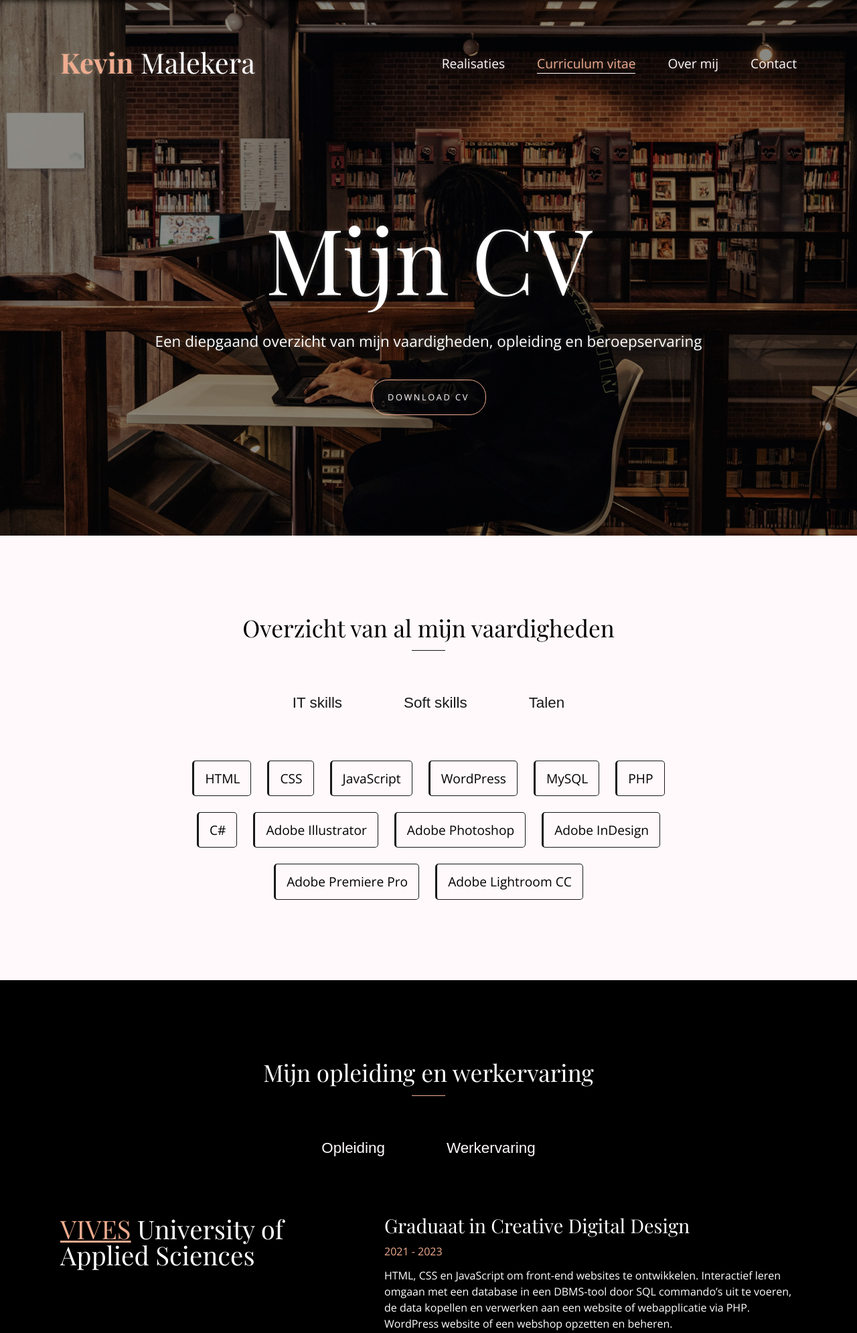
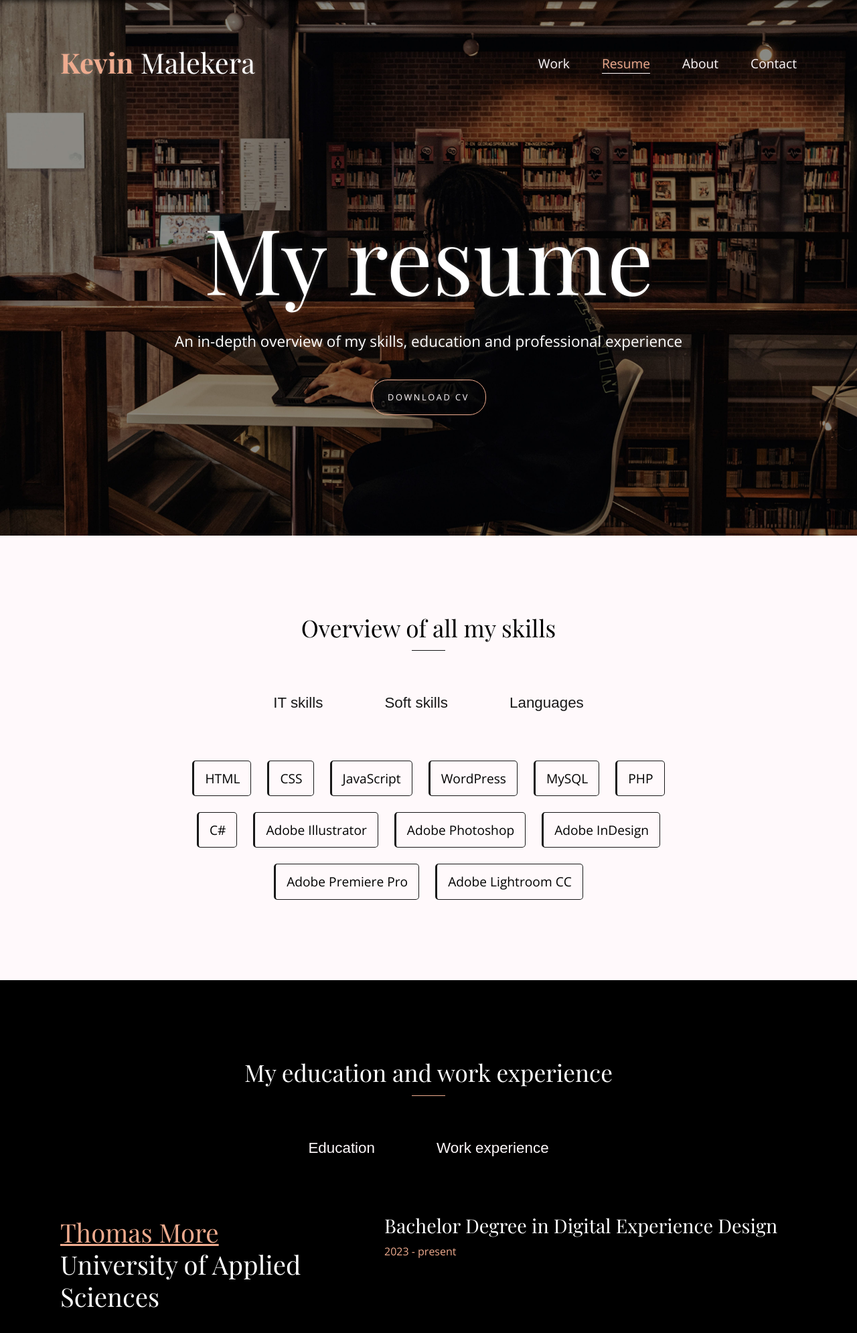
Before and after one commit to kevinmlk/portfolio-website-27-jul-2022, a PHP site: page /resume in a window 1280 px wide. Shown: the top 1991 px of the page at 67% size. Run offline with PHP 8.4, Linux system fonts and the light colour scheme; some libraries are stand-ins or nearby versions; some web fonts are replaced.

Commit message:
Translated and added education & work experiences to the page

```diff
--- a/assets/css/screen.css
+++ b/assets/css/screen.css
@@ -391,12 +391,12 @@
     font-size: 2.4em;
     width: 450px;
     text-align: left;
+    line-height: 125%;
 }
 
 .work-row h4 a {
     color: var(--coral);
     text-decoration: underline;
-    text-transform: uppercase;
     transition: ease .5s;
 }
 
--- a/resume.php
+++ b/resume.php
@@ -11,38 +11,32 @@
             gtag('config', 'G-H55DCDM7PL');
         </script>
         <!-- Title -->
-        <title>Curriculum Vitae | Kevin Malekera</title>
+        <title>Resume | Kevin Malekera</title>
         <!-- SEO -->
-         <meta name="title" content="Kevin Malekera - Curriculum Vitae">
-         <meta name="description" content="Hier kunt u mijn opleiding en werkervaring raadplegen. Als u het wenst kunt u mijn cv downloaden.">
-         <meta name="keywords" content="kevin malekera, kevin, malekera, cv, Curriculum vitae, vaardigheden, opleiding, werk ervaring, beroepservaring, it skills, soft skills, talen, html, css, javascript, php, mysql, wordpress, c#, adobe, illustrator, photoshop, premiere pro, indesign, lightroom, vives, hogeschool, Sint-Jozefsinstituut, graduaat, graduaatsopleiding, cdd, creative digital design, Diploma, secundair onderwijs, networks en it, fhg, flow hospitality group, digital design, stagiair">
+        <meta name="title" content="Kevin Malekera - Resume">
+        <meta name="description" content="Here you can see my education and work experience. If you wish, you can download my resume.">
+        <meta name="keywords" content="kevin malekera, kevin, malekera, cv, Curriculum vitae, resume, skills, education, work experience, it skills, soft skills, languages, html, css, javascript, php, mysql, wordpress, c#, adobe, illustrator, photoshop, premiere pro, indesign, lightroom, vives, university college, Sint-Jozefsinstituut, associate degree, cdd, creative digital design, Diploma, high school, networks & it, fhg, flow hospitality group, digital design, intern, Thomas More, Digital Experience Design">
         <meta name="robots" content="index, follow">
         <meta http-equiv="content-type" content="text/html; charset=utf-8"/>
         <meta name="author" content="Kevin Malekera">
         <meta name="viewport" content="width=device-width, initial-scale=1">
         <!-- Language meta tags -->
-        <link rel="alternate" hreflang="nl-nl" href="https://kevinmalekera.be/resume">
-        <link rel="alternate" hreflang="nl-be" href="https://kevinmalekera.be/resume">
-        <link rel="alternate" hreflang="nl" href="https://kevinmalekera.be/resume">
-        <link rel="alternate" hreflang="fr-fr" href="https://kevinmalekera.be/resume?lang=fr">
-        <link rel="alternate" hreflang="fr-be" href="https://kevinmalekera.be/resume?lang=fr">
-        <link rel="alternate" hreflang="fr" href="https://kevinmalekera.be/resume?lang=fr">
-        <link rel="alternate" hreflang="en-gb" href="https://kevinmalekera.be/resume?lang=en">
-        <link rel="alternate" hreflang="en-us" href="https://kevinmalekera.be/resume?lang=en">
-        <link rel="alternate" hreflang="en" href="https://kevinmalekera.be/resume?lang=en">
+        <link rel="alternate" hreflang="en-gb" href="https://kevinmalekera.be/resume.php">
+        <link rel="alternate" hreflang="en-us" href="https://kevinmalekera.be/resume.php">
+        <link rel="alternate" hreflang="en" href="https://kevinmalekera.be/resume.php">
         <!-- Favicon -->
-        <link rel="apple-touch-icon" sizes="180x180" href="assets/media/favicon/apple-touch-icon.png">
-        <link rel="icon" type="image/png" sizes="32x32" href="assets/media/favicon/favicon-32x32.png">
-        <link rel="icon" type="image/png" sizes="16x16" href="assets/media/favicon/favicon-16x16.png">
-        <link rel="manifest" href="assets/media/favicon/site.webmanifest">
-        <link rel="mask-icon" href="assets/media/favicon/safari-pinned-tab.svg" color="#000000">
+        <link rel="apple-touch-icon" sizes="180x180" href="./assets/media/favicon/apple-touch-icon.png">
+        <link rel="icon" type="image/png" sizes="32x32" href="./assets/media/favicon/favicon-32x32.png">
+        <link rel="icon" type="image/png" sizes="16x16" href="./assets/media/favicon/favicon-16x16.png">
+        <link rel="manifest" href="./assets/media/favicon/site.webmanifest">
+        <link rel="mask-icon" href="./assets/media/favicon/safari-pinned-tab.svg" color="#000000">
         <meta name="msapplication-TileColor" content="#000000">
         <meta name="theme-color" content="#ffffff">
         <!-- CSS files -->
-        <link rel="stylesheet" href="assets/css/reset.css">
-        <link rel="stylesheet" href="assets/css/template.css">
-        <link rel="stylesheet" href="assets/css/screen.css">
-        <link rel="stylesheet" href="assets/css/responsive.css">
+        <link rel="stylesheet" href="./assets/css/reset.css">
+        <link rel="stylesheet" href="./assets/css/template.css">
+        <link rel="stylesheet" href="./assets/css/screen.css">
+        <link rel="stylesheet" href="./assets/css/responsive.css">
         <!-- Google fonts -->
         <link rel="preconnect" href="https://fonts.googleapis.com">
         <link rel="preconnect" href="https://fonts.gstatic.com" crossorigin>
@@ -82,10 +61,10 @@
                         <div>
                             <div>
                                 <ul>
-                                    <li><a href="work" class="underline-hover-white">Realisaties</a></li>
-                                    <li><a href="resume" class="underline-hover-white">Curriculum vitae</a></li>
-                                    <li><a href="about" class="underline-hover-white">Over mij</a></li>
-                                    <li><a href="contact" class="underline-hover-white">Contact</a></li>
+                                    <li><a href="./work.php" class="underline-hover-white">Work</a></li>
+                                    <li><a href="./resume.php" class="underline-hover-white">Resume</a></li>
+                                    <li><a href="./about.php" class="underline-hover-white">About</a></li>
+                                    <li><a href="./contact.php" class="underline-hover-white">Contact</a></li>
                                 </ul>
                             </div>
                         </div>
@@ -94,18 +73,18 @@
                 <!-- Main navigation -->
                 <nav>
                     <ul>
-                        <li><a href="work" class="underline-hover-white">Realisaties</a></li>
-                        <li><a href="resume" class="active">Curriculum vitae</a></li>
-                        <li><a href="about" class="underline-hover-white">Over mij</a></li>
-                        <li><a href="contact" class="underline-hover-white">Contact</a></li>
+                        <li><a href="./work.php" class="underline-hover-white">Work</a></li>
+                        <li><a href="./resume.php" class="active">Resume</a></li>
+                        <li><a href="./about.php" class="underline-hover-white">About</a></li>
+                        <li><a href="./contact.php" class="underline-hover-white">Contact</a></li>
                     </ul>
                 </nav>
             </div>
 
             <div class="parallax-content">
-                <h1>Mijn CV</h1>
-                <p>Een diepgaand overzicht van mijn vaardigheden, opleiding en beroepservaring</p>
-                <a href="assets/media/resume-EN.pdf" class="button-coral" download="resume-KevinMalekera.pdf">Download CV</a>
+                <h1>My resume</h1>
+                <p>An in-depth overview of my skills, education and professional experience</p>
+                <a href="./assets/media/resume-EN.pdf" class="button-coral" download="resume-KevinMalekera.pdf">Download CV</a>
             </div>
 
             <div></div>
@@ -115,13 +94,13 @@
             <!-- Skills overview section -->
             <section class="white-bg">
                 <div class="fw-container">
-                    <h3>Overzicht van al mijn vaardigheden</h3>
+                    <h3>Overview of all my skills</h3>
                     <div class="line grey"></div>
                     <!-- Navigation -->
                     <ul class="skills-buttons reveal fade-bottom" id="toggle-skill">
                         <li><button class="underline-hover-black" id="it-skills-button" onclick="divVisibility('it-skills')">IT skills</button></li>
                         <li><button class="underline-hover-black" id="soft-skills-button" onclick="divVisibility('soft-skills')">Soft skills</button></li>
-                        <li><button class="underline-hover-black" id="languages-button" onclick="divVisibility('languages')">Talen</button></li>
+                        <li><button class="underline-hover-black" id="languages-button" onclick="divVisibility('languages')">Languages</button></li>
                     </ul>
                     <!-- IT skills -->
                     <ul class="skills-container reveal fade-bottom" id="it-skills">
@@ -140,38 +119,46 @@
                     </ul>
                     <!-- Soft skills -->
                     <ul class="skills-container reveal fade-bottom" id="soft-skills">
-                        <li>Teamspeler</li>
-                        <li>Creatief</li>
-                        <li>Flexibel</li>
-                        <li>Communicatief</li>
-                        <li>Probleemoplossend</li>
-                        <li>Stressbestendig</li>
+                        <li>Team player</li>
+                        <li>Creative</li>
+                        <li>Flexible</li>
+                        <li>Communicative</li>
+                        <li>Problem-solving</li>
+                        <li>Stress resistant</li>
                     </ul>
                     <!-- Languages -->
                     <ul class="skills-container reveal fade-bottom" id="languages">
-                        <li>Nederlands</li>
-                        <li>Frans</li>
-                        <li>Engels</li>
+                        <li>Dutch</li>
+                        <li>French</li>
+                        <li>English</li>
                     </ul>
                 </div>
             </section>
             <!-- Education & experience section -->
             <section class="black-bg">
                 <div class="fw-container">
-                    <h3>Mijn opleiding en werkervaring</h3>
+                    <h3>My education and work experience</h3>
                     <div class="line coral"></div>
                     <!-- Navigation -->
                     <ul class="work-buttons reveal fade-bottom" id="toggle-work">
-                        <li><button class="underline-hover-white">Opleiding</button></li>
-                        <li><button class="underline-hover-white">Werkervaring</button></li>
+                        <li><button class="underline-hover-white">Education</button></li>
+                        <li><button class="underline-hover-white">Work experience</button></li>
                     </ul>
                     <!-- Education -->
                     <div class="work-education" id="education">
+                        <!-- Thomas more row -->
+                        <div class="work-row  reveal fade-bottom">
+                            <h4><a href="https://www.wearexd.be/" target="_blank">Thomas More</a> University of Applied Sciences</h4>
+                            <div class="work-description">
+                                <h5>Bachelor Degree in Digital Experience Design</h5>
+                                <h6>2023 - present</h6>
+                            </div>
+                        </div>
                         <!-- Vives row -->
                         <div class="work-row  reveal fade-bottom">
                             <h4><a href="https://www.vives.be/nl/technology/creative-digital-design" target="_blank">Vives</a> University of Applied Sciences</h4>
                             <div class="work-description">
-                                <h5>Graduaat in Creative Digital Design</h5>
+                                <h5>Associate Degree in Digital Design</h5>
                                 <h6>2021 - 2023</h6>
                                 <p>
                                     HTML, CSS en JavaScript om front-end websites te ontwikkelen. Interactief leren omgaan met een database in een DBMS-tool door SQL commando’s uit te voeren, de data kopellen en verwerken aan een website of webapplicatie via PHP. WordPress website of een webshop opzetten en beheren.
@@ -206,11 +193,56 @@
                     </div>
                     <!-- Experience -->
                     <div class="work-experience" id="experience">
-                        <!-- Vives row -->
+                        <!-- lsDevign 2 row -->
+                        <div class="work-row reveal fade-bottom">
+                            <h4><a href="https://www.lsdevign.be/nl/" target="_blank">lsDevign</a></h4>
+                            <div class="work-description">
+                                <h5>UX/UI Designer</h5>
+                                <h6>2023</h6>
+                                <ul>
+                                    <li>Bugs opsporen en oplossen op de C-Holidays website en de UX/UI van de site verbeteren.</li>
+                                    <li>Live visuals voor de schermen binnen het hotel aanpassen, vluchtplan bewerken met Adobe designtools.</li>
+                                    <li>Foto's en video's maken van de hotels, vakantiehuizen en sfeer foto's op het strand. Materiaal vervolgens bewerken met Adobe programma's voor op sociale media.</li>
+                                    <li>Rebranding van de C-Holidays website naar Belcoast Holidays.</li>
+                                    <li>SEO van de website verbeteren.</li>
+                                </ul>
+                            </div>
+                        </div>
+                        <!-- lsDevign 1 row -->
+                        <div class="work-row reveal fade-bottom">
+                            <h4><a href="https://www.lsdevign.be/nl/" target="_blank">lsDevign</a></h4>
+                            <div class="work-description">
+                                <h5>UX/UI Design Intern</h5>
+                                <h6>2023</h6>
+                                <ul>
+                                    <li>Bugs opsporen en oplossen op de C-Holidays website en de UX/UI van de site verbeteren.</li>
+                                    <li>Live visuals voor de schermen binnen het hotel aanpassen, vluchtplan bewerken met Adobe designtools.</li>
+                                    <li>Foto's en video's maken van de hotels, vakantiehuizen en sfeer foto's op het strand. Materiaal vervolgens bewerken met Adobe programma's voor op sociale media.</li>
+                                    <li>Rebranding van de C-Holidays website naar Belcoast Holidays.</li>
+                                    <li>SEO van de website verbeteren.</li>
+                                </ul>
+                            </div>
+                        </div>
+                        <!-- Digital Up row -->
+                        <div class="work-row reveal fade-bottom">
+                            <h4><a href="https://www.digitalup.be/" target="_blank">Digital Up</a></h4>
+                            <div class="work-description">
+                                <h5>Web Design Intern</h5>
+                                <h6>2022</h6>
+                                <ul>
+                                    <li>Bugs opsporen en oplossen op de C-Holidays website en de UX/UI van de site verbeteren.</li>
+                                    <li>Live visuals voor de schermen binnen het hotel aanpassen, vluchtplan bewerken met Adobe designtools.</li>
+                                    <li>Foto's en video's maken van de hotels, vakantiehuizen en sfeer foto's op het strand. Materiaal vervolgens bewerken met Adobe programma's voor op sociale media.</li>
+                                    <li>Rebranding van de C-Holidays website naar Belcoast Holidays.</li>
+                                    <li>SEO van de website verbeteren.</li>
+                                </ul>
+                            </div>
+                        </div>
+                        <!-- FHG row -->
                         <div class="work-row reveal fade-bottom">
                             <h4><a href="https://flowhospitalitygroup.be/" target="_blank">Flow Hospitality Group</a></h4>
                             <div class="work-description">
-                                <h5>Digital Design stagiair</h5>
+                                <h5>Digital Design Intern</h5>
                                 <h6>2022</h6>
                                 <ul>
                                     <li>Bugs opsporen en oplossen op de C-Holidays website en de UX/UI van de site verbeteren.</li>
@@ -224,51 +256,24 @@
                     </div>
                 </div>
             </section>
-            <!-- Foto parallax section -->
-            <div class="parallax-image">
-                <h3>Meer inspiratie nodig?<br>Zie mijn volledige portfolio</h3>
-                <a href="work" class="button-coral">Bekijk portfolio</a>
-            </div>
+            <!-- Include parallax -->
+            <?php include_once(__DIR__ . '/includes/parallax.inc.php'); ?>
         </main>
-        <!-- Return to Top -->
-        <a href="javascript:" id="return-to-top"><i class="fa-solid fa-angles-up"></i></a>
-        <!-- Footer -->
-        <footer>
-            <div class="fw-container footer-content">
-                <ul class="footer-contact  reveal fade-bottom">
-                    <li><a href="mailto:kevin.malekera@student.vives.be" class="mail">kevin.malekera@student.vives.be</a></li>
-                    <li><a href="tel:+32468213155" class="phone">+32 468 21 31 55</a></li>
-                </ul>
-                <h2 class="reveal fade-bottom"><a href="/">KM</a></h2>
-                <ul class="footer-socials  reveal fade-bottom">
-                    <li><a href="https://www.linkedin.com/in/kevin-malekera/" target="_blank"><img src="assets/media/icons/linkedin-coral.png" alt="linkedin icon" loading="lazy"></a></li>
-                    <li><a href="https://t.me/kevinmalekera" target="_blank"><img src="assets/media/icons/telegram-coral.png" alt="telegram icon" loading="lazy"></a></li>
-                </ul>
-            </div>
-            <!-- Copyright -->
-            <div class="footer-copyright">
-                <p>&copy; Kevin Malekera. All rights reserved</p>
-                <!-- Language menu -->
-                <div id="language-menu"></div>
-            </div>
-        </footer>
+        <!-- Include footer -->
+        <?php include_once(__DIR__ . '/includes/footer.inc.php'); ?>
 
         <!-- Div-toggler script -->
-        <script src="assets/js/experience-toggler.js" defer></script>
-        <script src="assets/js/skills-toggler.js" defer></script>
+        <script src="./assets/js/experience-toggler.js" defer></script>
+        <script src="./assets/js/skills-toggler.js" defer></script>
         <!-- Back to top js -->
-        <script src="assets/js/back-to-top.js" defer></script>
+        <script src="./assets/js/back-to-top.js" defer></script>
         <!-- Font awesome link -->
         <script src="https://kit.fontawesome.com/13ba0ff1d8.js" crossorigin="anonymous" defer></script>
         <!-- jQuery script -->
-        <script src="assets/js/jquery-3.6.0.min.js"></script>
+        <script src="./assets/js/jquery-3.6.0.min.js"></script>
         <!-- Fade-in script -->
-        <script src="assets/js/fade-in.js" defer></script>
-        <!-- Lingumania script -->
-        <script src="assets/js/lingumania.min.js"></script>
-        <!-- Lingumania translation data -->
-        <script src="assets/js/translation-data.js"></script>
+        <script src="./assets/js/fade-in.js" defer></script>
         <!-- Preloader -->
-        <script src="assets/js/preloader.js"></script>
+        <script src="./assets/js/preloader.js"></script>
     </body>
 </html>
```
Also changed, not shown: other parts of resume.php (+7 -22 lines), case/belcoast.php (renamed from case/belcoast.html), work.php (indentation only). Lines whose indentation alone changed are shown as unchanged.
